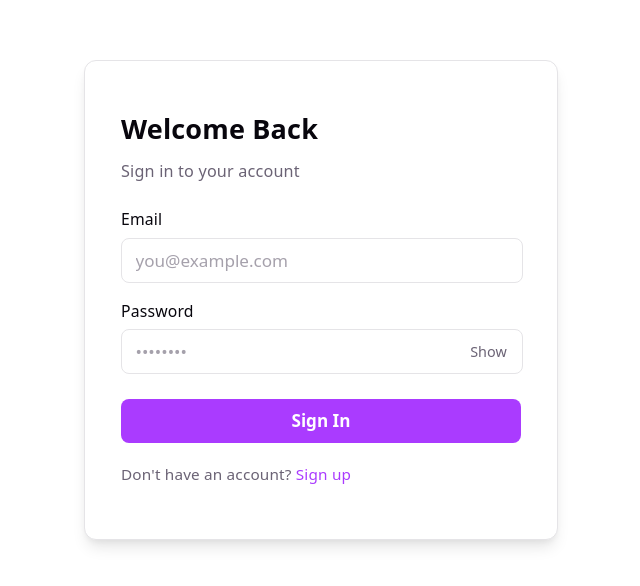
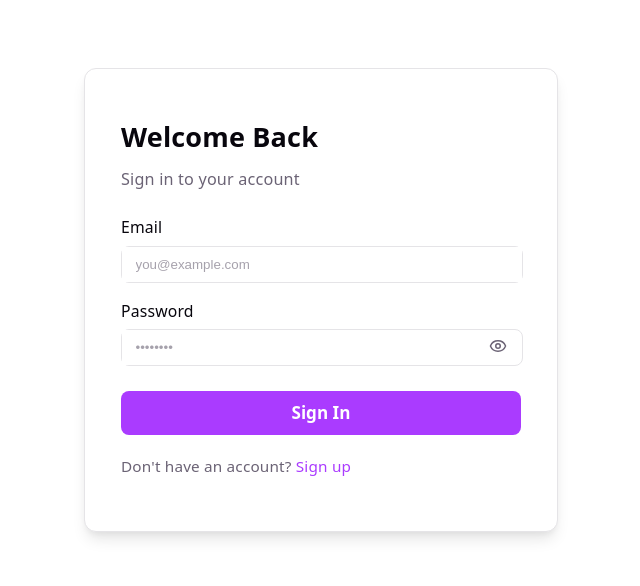
Before and after one commit to sabin-vv/task-managemant, a React (Vite) app in the folder frontend/: page /login in a window 1280 px wide. Shown: the part 118-704 px from the top of the page, without its empty margins (319-959 px from the left). Built offline with nearby package versions, Linux system fonts and the light colour scheme; no server answers.

Commit message:
fix: replace text toggle with eye icon in password field, hide browser native toggle

```diff
--- a/frontend/src/shared/components/Field.module.css
+++ b/frontend/src/shared/components/Field.module.css
@@ -26,14 +26,20 @@
     box-shadow: 0 0 0 3px var(--accent-bg);
 }
 
+.input::-ms-reveal,
+.input::-ms-clear {
+    display: none;
+}
+
+.input::-webkit-credentials-auto-fill-button,
+.input::-webkit-textfield-decoration-container {
+    display: none;
+}
+
 .input {
     flex: 1;
     width: 100%;
     padding: 0.55rem 0.75rem;
-    font-size: 0.95rem;
-    font-family: inherit;
-    color: var(--text-h);
-    background: none;
     border: none;
     outline: none;
 }
--- a/frontend/src/shared/components/PasswordField.tsx
+++ b/frontend/src/shared/components/PasswordField.tsx
@@ -1,4 +1,5 @@
 import { type InputHTMLAttributes, forwardRef, useState } from 'react'
+import { Eye, EyeOff } from 'lucide-react'
 import fieldStyles from './Field.module.css'
 
 type Props = InputHTMLAttributes<HTMLInputElement> & {
@@ -24,8 +25,9 @@ const PasswordField = forwardRef<HTMLInputElement, Props>(({ label, error, class
                     className={fieldStyles.toggle}
                     onClick={() => setVisible((v) => !v)}
                     tabIndex={-1}
+                    aria-label={visible ? 'Hide password' : 'Show password'}
                 >
-                    {visible ? 'Hide' : 'Show'}
+                    {visible ? <EyeOff size={18} /> : <Eye size={18} />}
                 </button>
             </div>
             {error && <span className={fieldStyles.error}>{error}</span>}
```
